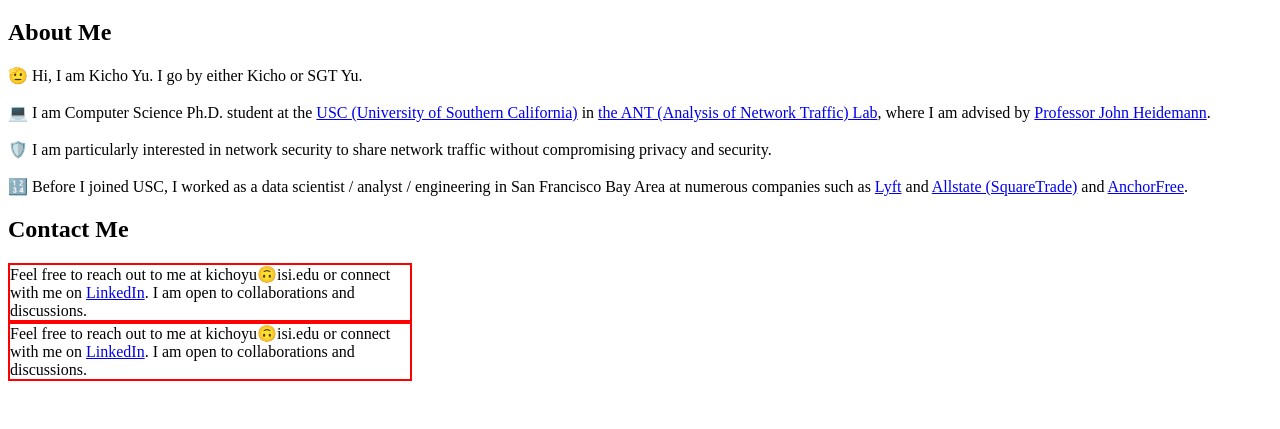
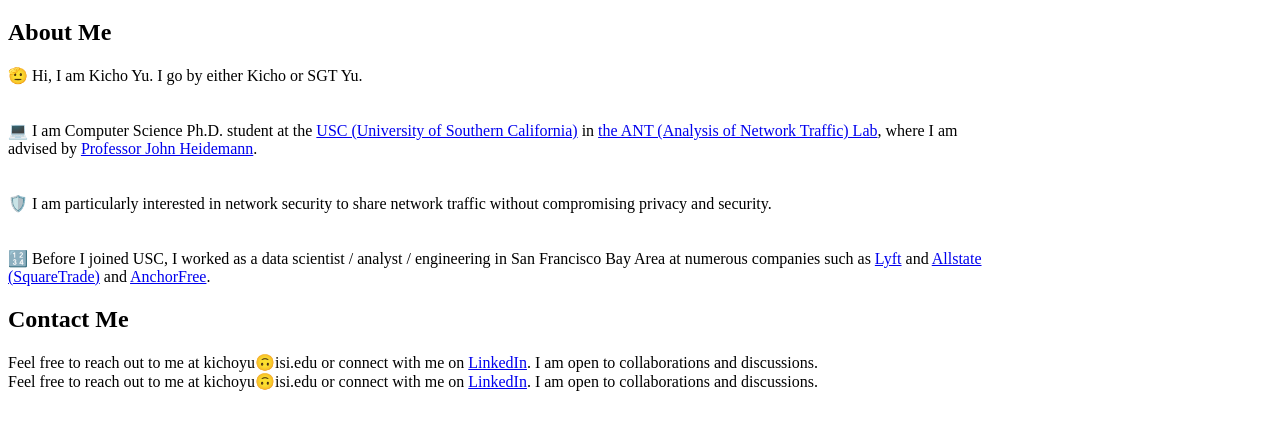
Before and after one commit to excelsky/excelsky.github.io, a plain HTML site: page index.html in a window 1280 px wide. Shown: the part 61-490 px from the top of the page. Drawn offline with Linux system fonts and the light colour scheme.

Commit message:
div in about me

```diff
--- a/index.html
+++ b/index.html
@@ -2,8 +2,7 @@
 <html>
     <style>
         div {
-          width: 400px;
-          border: 2px solid red;
+          width: 1000px;
         }
         div.a {
           word-wrap: normal;
@@ -19,10 +18,10 @@
   <h1>Kicho Yu</h1>
   <h2>About Me</h2>
   <p>
-    🫡 Hi, I am Kicho Yu. I go by either Kicho or SGT Yu. <br><br>
-    💻 I am Computer Science Ph.D. student at the <a href="https://www.usc.edu/"> USC (University of Southern California)</a> in <a href="https://ant.isi.edu/">the ANT (Analysis of Network Traffic) Lab</a>, where I am advised by <a href="https://www.isi.edu/~johnh/">Professor John Heidemann</a>.<br><br>
-    🛡️ I am particularly interested in network security to share network traffic without compromising privacy and security. <br><br>
-    🔢 Before I joined USC, I worked as a data scientist / analyst / engineering in San Francisco Bay Area at numerous companies such as <a href="https://www.lyft.com/">Lyft</a> and <a href="https://www.squaretrade.com/">Allstate (SquareTrade)</a> and <a href="https://www.hotspotshield.com/">AnchorFree</a>.
+    <div class="a">🫡 Hi, I am Kicho Yu. I go by either Kicho or SGT Yu.</div> <br><br>
+    <div class="b">💻 I am Computer Science Ph.D. student at the <a href="https://www.usc.edu/"> USC (University of Southern California)</a> in <a href="https://ant.isi.edu/">the ANT (Analysis of Network Traffic) Lab</a>, where I am advised by <a href="https://www.isi.edu/~johnh/">Professor John Heidemann</a>.</div><br><br>
+    <div class="a">🛡️ I am particularly interested in network security to share network traffic without compromising privacy and security.</div><br><br>
+    <div class="b">🔢 Before I joined USC, I worked as a data scientist / analyst / engineering in San Francisco Bay Area at numerous companies such as <a href="https://www.lyft.com/">Lyft</a> and <a href="https://www.squaretrade.com/">Allstate (SquareTrade)</a> and <a href="https://www.hotspotshield.com/">AnchorFree</a>.</div>
   </p>
   <h2>Contact Me</h2>
   <p>
```
